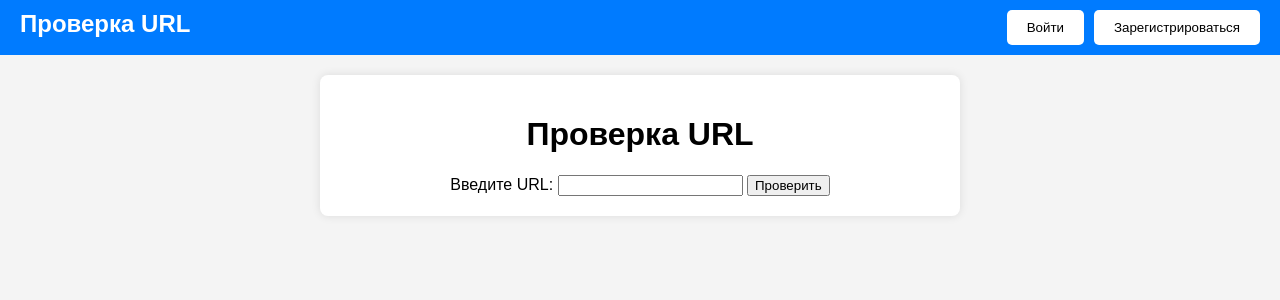
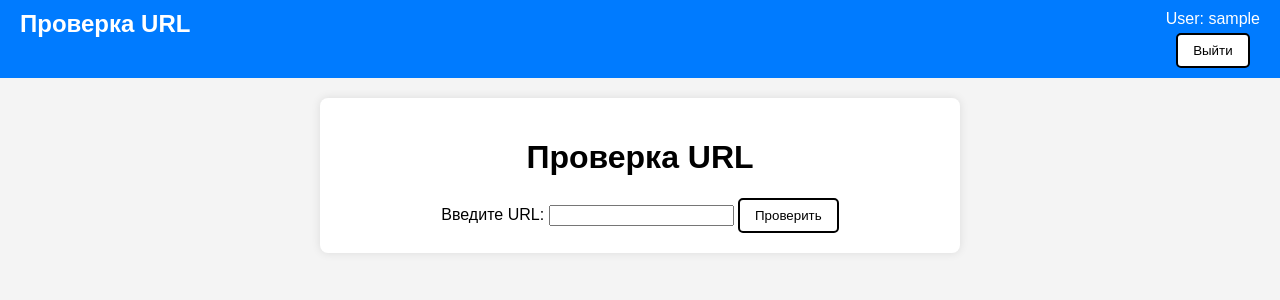
Before and after one commit to Bexull/dp, a Flask app: page / in a window 1280 px wide. Shown: the top 300 px of the page. Run offline with Flask 3, Linux system fonts and the light colour scheme; the visitor is signed in with stand-in values (Sample User, id 1); parts of the project's set-up code (start-up, migrations or seed data) failed here and were passed over.

Commit message:
-сделан дизайн кнопок -запись в базу данных -вход и регистрация в базу данных -кнопка выйти, выходит в начальный экран

```diff
--- a/app.py
+++ b/app.py
@@ -1,4 +1,4 @@
-from flask import Flask, render_template, request, jsonify
+from flask import Flask, render_template, request, jsonify, session, redirect, url_for
 import requests
 import joblib
 from urllib.parse import urlparse
@@ -11,102 +11,120 @@ from cryptography.hazmat.backends import default_backend
 from datetime import datetime
 import numpy as np
 from scipy.sparse import hstack
-from flask import Flask, render_template, request, redirect, url_for, flash, session
-from werkzeug.security import check_password_hash
+from pymongo import MongoClient
+from werkzeug.security import generate_password_hash, check_password_hash
 
 app = Flask(__name__)
-app.secret_key = "your_secret_key"  # Нужен для хранения сессий
+app.secret_key = "your_secret_key"
 
-# Фиктивная база пользователей (замени на свою)
-users = {"admin": "pbkdf2:sha256:150000$ZkG0H9…"}  # Пароли должны быть хешированы
+# Подключение к MongoDB
+uri = "mongodb+srv://Bexul:EM230267@cluster0.fzrfb.mongodb.net/?retryWrites=true&w=majority&appName=Cluster0"
+client = MongoClient(uri)
+db = client.Url_checker
+users_collection = db.MINE
 
-@app.route("/login", methods=["POST"])
-def login():
-    username = request.form.get("username")
-    password = request.form.get("password")
-
-    if username in users and check_password_hash(users[username], password):
-        session["user"] = username  # Сохраняем пользователя в сессии
-        return "success"  # JS обработает это и перекинет на страницу
-
-    return "error"
-
-@app.route("/dashboard")
-def dashboard():
-    if "user" not in session:
-        return redirect(url_for("index"))
-    return render_template("dashboard.html", user=session["user"])
-
-@app.route("/welcome")
-def welcome():
-    return render_template("welcome.html")
-
-
-# Загрузка модели, векторизатора и списков доменов
+# Загрузка модели
 model = joblib.load("url_classifier_model.pkl")
 vectorizer = joblib.load("vectorizer.pkl")
 safe_domains = joblib.load("safe_domains.pkl")
 phishing_domains = joblib.load("phishing_domains.pkl")
 
-# API-ключ для VirusTotal
 VIRUSTOTAL_API_KEY = 'ab4c2ad3c4e97db57778947f4ad989d683e7f226d56981712926b03025ceec61'
 
-# Функция для извлечения домена
+# ====== Регистрация ======
+@app.route("/register", methods=["POST"])
+def register():
+    data = request.get_json()
+    username = data.get("username").strip().lower()
+    password = data.get("password")
+
+    if users_collection.find_one({"username": {"$regex": f"^{username}$", "$options": "i"}}):
+        return jsonify({"success": False, "message": "Пользователь уже существует."})
+
+    hashed_password = generate_password_hash(password)
+    users_collection.insert_one({"username": username, "password": hashed_password})
+    return jsonify({"success": True, "message": "Регистрация успешна!"})
+
+# ====== Вход ======
+@app.route("/login", methods=["POST"])
+def login():
+    data = request.get_json()
+    username = data.get("username").strip().lower()
+    password = data.get("password")
+
+    user = users_collection.find_one({"username": username})
+    if user and check_password_hash(user["password"], password):
+        session["user"] = username
+        return jsonify({"success": True, "username": username})  # Отправляем имя пользователя
+
+    return jsonify({"success": False, "message": "Неверные данные."})
+
+# ====== Выход ======
+@app.route("/logout", methods=["POST"])  # Теперь logout работает через POST
+def logout():
+    session.pop("user", None)
+    return jsonify({"success": True})  # Отправляем JSON-ответ для обработки в JS
+
+# ====== Главная страница ======
+@app.route("/", methods=["GET", "POST"])
+def index():
+    recommendation = None
+    username = session.get("user")  # Получаем имя пользователя из сессии
+    if request.method == "POST":
+        url = request.form["url"]
+        recommendation = check_url(url)
+    return render_template("index.html", recommendation=recommendation, username=username)
+
+
+# ====== Дашборд (защищенная страница) ======
+@app.route("/dashboard")
+def dashboard():
+    if "user" not in session:
+        return redirect(url_for("index"))
+    return f"Добро пожаловать, {session['user']}!"
+
+# ====== Функции проверки URL ======
 def get_domain(url):
     parsed_url = urlparse(url)
     return parsed_url.netloc
 
-# Функция для извлечения дополнительных признаков
 def extract_features(url):
     parsed = urlparse(url)
     return [
-        len(url),  # Длина URL
-        sum(c.isdigit() for c in url),  # Количество цифр
-        parsed.netloc.count('.'),  # Количество поддоменов
-        1 if parsed.scheme == 'https' else 0,  # HTTPS или нет
-        len(parsed.path),  # Длина пути
-        len(parsed.query)  # Длина query-параметров
+        len(url),
+        sum(c.isdigit() for c in url),
+        parsed.netloc.count('.'),
+        1 if parsed.scheme == 'https' else 0,
+        len(parsed.path),
+        len(parsed.query),
     ]
 
-# Функция проверки URL
 def check_url(url):
     try:
-        print(f"🔹 Проверяем URL: {url}")
         if not url.startswith(('http://', 'https://')):
             return "⚠️ Введите полный URL с http:// или https://"
 
         domain = get_domain(url)
-        base_url = f"{urlparse(url).scheme}://{domain}"  # Основной домен
+        base_url = f"{urlparse(url).scheme}://{domain}"
 
-        print(f"🔹 Извлечён домен: {domain}")
-        print(f"🔹 Базовый URL (без пути): {base_url}")
+        if domain in safe_domains:
+            return f"✅ Домен {domain} в списке безопасных."
+        if domain in phishing_domains:
+            return f"⚠️ Домен {domain} в списке фишинговых."
 
-        # Проверяем, есть ли основной домен в безопасных или фишинговых списках
-        if domain in safe_domains:
-            return f"✅ Домен {domain} в списке безопасных. Весь сайт считается безопасным."
-        if domain in phishing_domains:
-            return f"⚠️ Домен {domain} в списке фишинговых. Весь сайт считается опасным."
+        response = requests.get(url, timeout=5)
+        if response.status_code != 200:
+            return f"⚠️ Сайт недоступен (код {response.status_code})."
 
-        # Проверка сайта на доступность
-        try:
-            response = requests.get(url, timeout=5)
-            if response.status_code != 200:
-                return f"⚠️ Сайт недоступен (код {response.status_code})."
-        except requests.exceptions.RequestException:
-            return "⚠️ Ошибка подключения к сайту."
-
-        # Проверка модели ИИ
         if model and vectorizer:
-            url_vectorized = vectorizer.transform([base_url])  # Проверяем только домен!
+            url_vectorized = vectorizer.transform([base_url])
             url_features = np.array(extract_features(base_url)).reshape(1, -1)
             X_combined = hstack([url_vectorized, url_features])
-
             prediction = model.predict(X_combined)[0]
             ai_result = "✅ Модель ИИ считает сайт безопасным." if prediction == 1 else "⚠️ Модель ИИ считает сайт опасным."
         else:
             ai_result = "⚠️ Модель ИИ недоступна."
 
-        # Анализ дополнительных факторов
         safety_report = ai_result
         safety_report += "\n" + check_ssl_certificate(url)
         safety_report += "\n" + analyze_html_content(response.text)
@@ -115,11 +133,8 @@ def check_url(url):
 
         return safety_report
     except Exception as e:
-        print(f"Ошибка в check_url: {e}")
         return f"⚠️ Ошибка обработки: {e}"
 
-
-# Функция проверки SSL-сертификата
 def check_ssl_certificate(url):
     try:
         hostname = urlparse(url).hostname
@@ -136,18 +151,15 @@ def check_ssl_certificate(url):
         elif current_time > not_after:
             return "⚠️ SSL-сертификат истёк."
         return "✅ SSL-сертификат действителен."
-    except Exception as e:
-        return f"⚠️ Ошибка при проверке SSL-сертификата: {e}"
+    except Exception:
+        return "⚠️ Ошибка при проверке SSL-сертификата."
 
-# Функция анализа HTML-контента
 def analyze_html_content(html_content):
-    soup = BeautifulSoup(html_content, 'html.parser')
-    report = []
-    if soup.find_all('form'):
-        report.append("⚠️ Найдены формы. Возможен фишинг.")
-    return "✅ HTML-контент не содержит явных признаков фишинга." if not report else "\n".join(report)
+    soup = BeautifulSoup(html_content, "html.parser")
+    if soup.find_all("form"):
+        return "⚠️ Найдены формы. Возможен фишинг."
+    return "✅ HTML-контент не содержит явных признаков фишинга."
 
-# Функция анализа домена
 def analyze_domain(url):
     domain = urlparse(url).hostname
     report = []
@@ -159,27 +171,17 @@ def analyze_domain(url):
         report.append("⚠️ Доменное имя содержит много поддоменов.")
     return "✅ Доменное имя выглядит нормально." if not report else "\n".join(report)
 
-# Функция проверки через VirusTotal
 def check_virustotal(url, api_key):
     try:
         params = {'apikey': api_key, 'resource': url}
-        response = requests.get('https://www.virustotal.com/vtapi/v2/url/report', params=params)
+        response = requests.get("https://www.virustotal.com/vtapi/v2/url/report", params=params)
         result = response.json()
-        if result.get('response_code') == 1:
-            positives = result.get('positives', 0)
+        if result.get("response_code") == 1:
+            positives = result.get("positives", 0)
             return f"⚠️ VirusTotal: URL помечен как опасный ({positives} антивирусов)." if positives > 0 else "✅ VirusTotal: URL безопасен."
         return "⚠️ VirusTotal: URL не найден в базе."
-    except Exception as e:
-        return f"⚠️ Ошибка VirusTotal: {e}"
+    except Exception:
+        return "⚠️ Ошибка VirusTotal."
 
-# Маршруты
-@app.route('/', methods=['GET', 'POST'])
-def index():
-    recommendation = None
-    if request.method == 'POST':
-        url = request.form['url']
-        recommendation = check_url(url)
-    return render_template('index.html', recommendation=recommendation)
-
-if __name__ == '__main__':
+if __name__ == "__main__":
     app.run(debug=True)
--- a/static/css/styles.css
+++ b/static/css/styles.css
@@ -34,12 +34,36 @@ body {
 }
 
 .nav-button {
-    background: white;
-    border: none;
-    padding: 10px 20px;
+    background-color: #fff;
+    color: #000;
+    border: 2px solid #000;
+    padding: 8px 15px;
+    border-radius: 5px;
     cursor: pointer;
+    transition: all 0.3s ease;
+}
+
+.nav-button:hover {
+    background-color: #000;
+    color: #fff;
+}
+
+/* Добавляем стиль для кнопки "Проверить" */
+#checkButton {
+    background-color: #fff;
+    color: #000;
+    border: 2px solid #000;
+    padding: 8px 15px;
     border-radius: 5px;
+    cursor: pointer;
+    transition: all 0.3s ease;
 }
+
+#checkButton:hover {
+    background-color: #000;
+    color: #fff;
+}
+
 
 /* Модальные окна */
 .modal {
@@ -138,3 +162,9 @@ body {
     font-size: 18px;
     cursor: pointer;
 }
+.user-info {
+    display: flex;
+    flex-direction: column;
+    align-items: center;
+    gap: 5px; /* Расстояние между текстом и кнопкой */
+}
--- a/templates/base.html
+++ b/templates/base.html
@@ -12,9 +12,17 @@
     <div class="navbar">
         <div class="logo">Проверка URL</div>
         <div class="auth-buttons">
-            <button class="nav-button" id="loginBtn">Войти</button>
-            <button class="nav-button" id="registerBtn">Зарегистрироваться</button>
+    {% if session.user %}
+        <div class="user-info">
+            <span>User: {{ session.user }}</span>
+            <button class="nav-button" id="logoutBtn">Выйти</button>
         </div>
+    {% else %}
+        <button class="nav-button" id="loginBtn">Войти</button>
+        <button class="nav-button" id="registerBtn">Зарегистрироваться</button>
+    {% endif %}
+</div>
+
     </div>
 
     <div class="container">
--- a/templates/index.html
+++ b/templates/index.html
@@ -8,7 +8,8 @@
         <form method="POST" id="urlForm">
             <label for="url">Введите URL:</label>
             <input type="text" id="url" name="url" required>
-            <button type="submit">Проверить</button>
+            <button id="checkButton">Проверить</button>
+
         </form>
         {% if recommendation %}
         <h2>Результат:</h2>
```
Also changed, not shown: static/js/scripts.js (+38 -19 lines).
